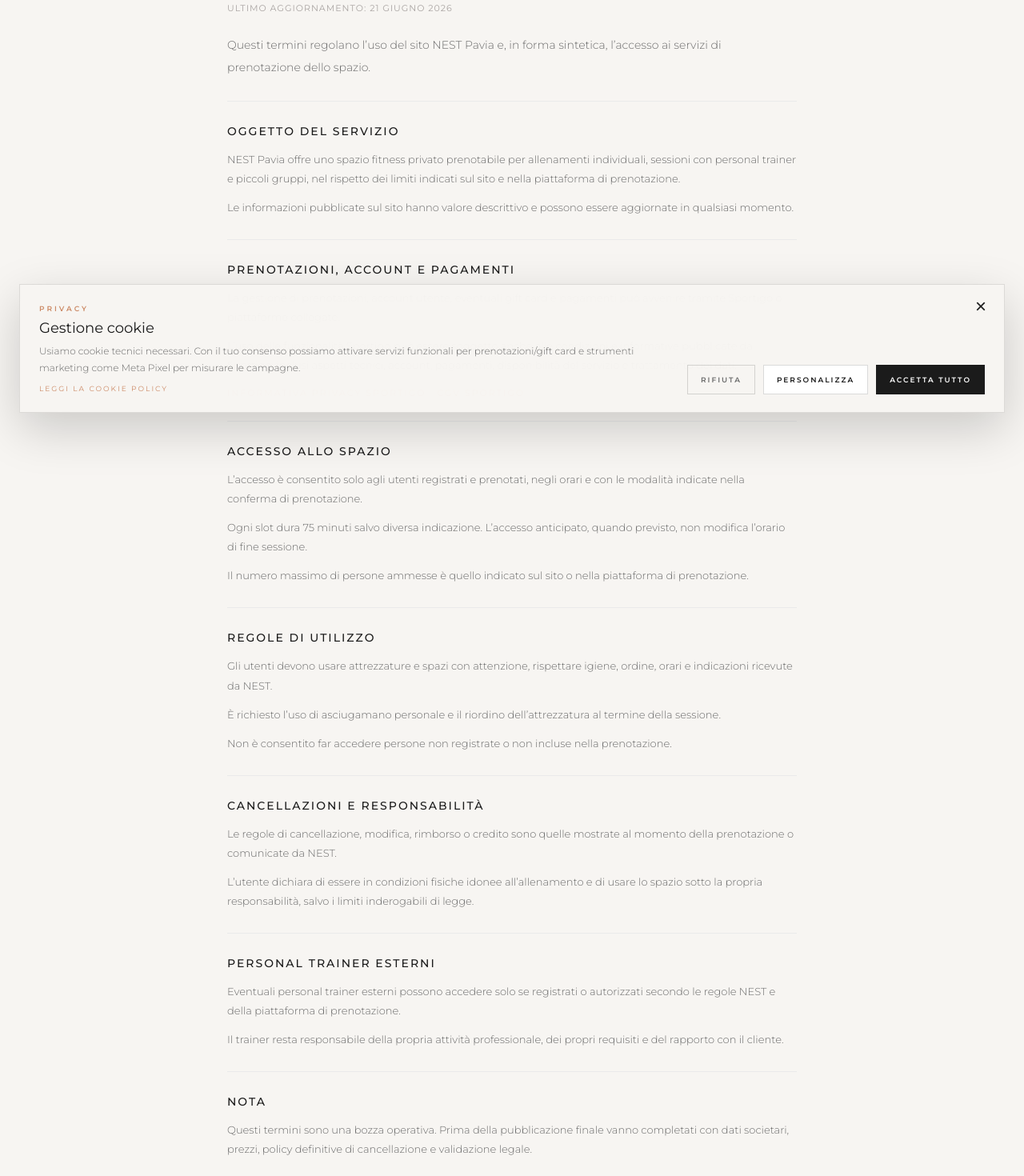
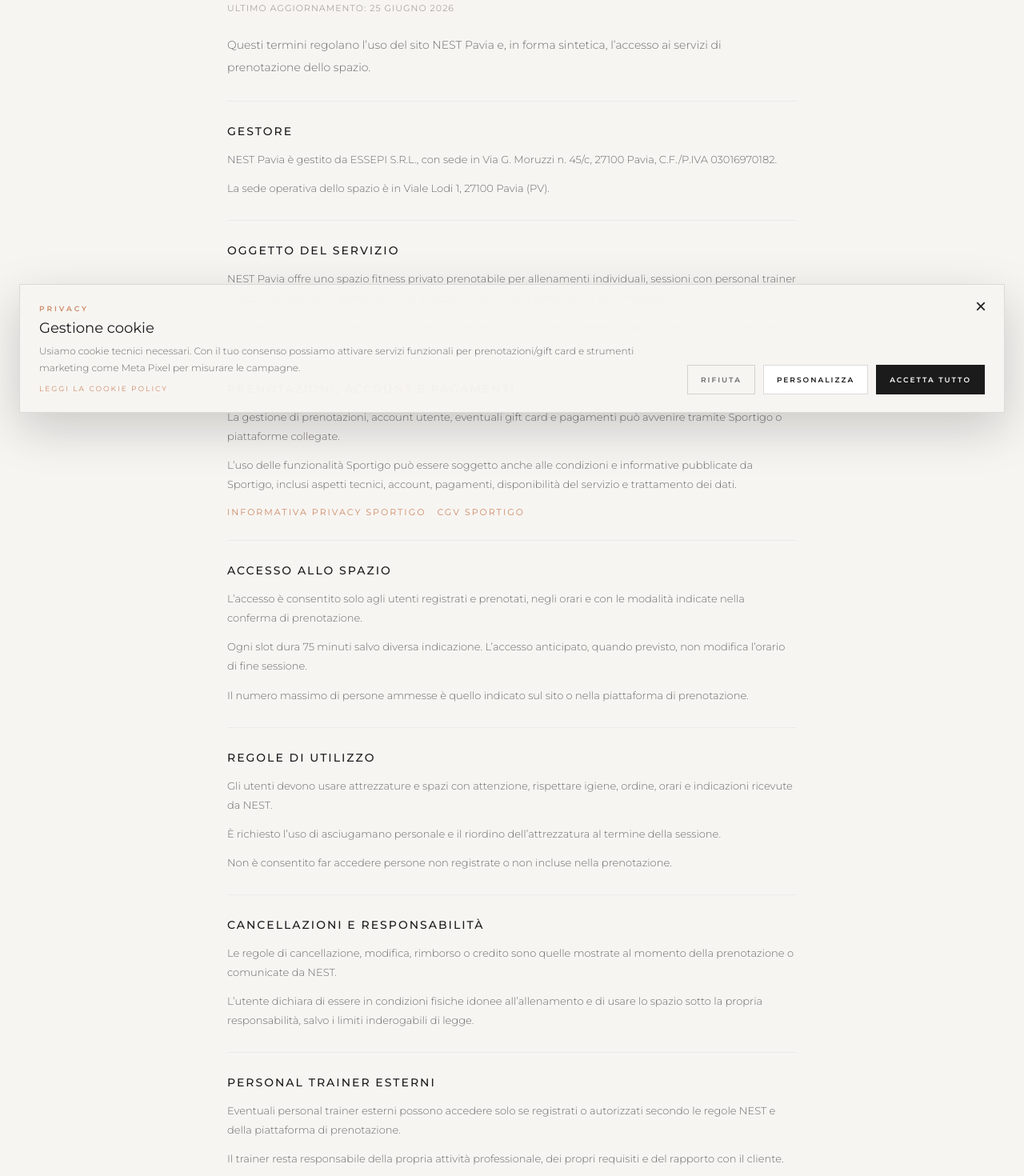
Before and after one commit to jarvisbotpot/nest-website, a Next.js app: page /terms in a window 1280 px wide. Shown: the part 260-1730 px from the top of the page at 80% size. Built offline with nearby package versions, Linux system fonts and the light colour scheme; no server answers.

Commit message:
Add company legal details

```diff
--- a/app/legal-page.js
+++ b/app/legal-page.js
@@ -6,6 +6,9 @@
 const SPORTIGO_TERMS_URL =
   'https://cdn.prod.website-files.com/6026a3b1f0c5d55691a55af1/65df1bea3a88d0237801aaae_CONDITIONS%20GE%CC%81NE%CC%81RALES%20DE%20VENTE.pdf';
 const META_PRIVACY_URL = 'https://www.facebook.com/privacy/policy/';
+const COMPANY_LEGAL_NAME = 'ESSEPI S.R.L.';
+const COMPANY_LEGAL_ADDRESS = 'Via G. Moruzzi n. 45/c, 27100 Pavia';
+const COMPANY_TAX_ID = 'C.F./P.IVA 03016970182';
 
 function extractHtml(source, startMarker, endMarker) {
   const start = source.indexOf(startMarker);
@@ -29,14 +32,14 @@
 const pages = {
   privacy: {
     title: 'Privacy Policy',
-    updatedAt: '21 giugno 2026',
+    updatedAt: '25 giugno 2026',
     intro:
       'Questa informativa descrive in modo sintetico come NEST Pavia tratta i dati personali raccolti tramite il sito e i servizi digitali collegati.',
     sections: [
       {
         title: 'Titolare del trattamento',
         body: [
-          'Il titolare del trattamento sarà indicato nella versione definitiva con ragione sociale, sede, P.IVA e recapiti ufficiali di NEST Pavia.',
+          `Il titolare del trattamento è ${COMPANY_LEGAL_NAME}, con sede in ${COMPANY_LEGAL_ADDRESS}, ${COMPANY_TAX_ID}.`,
           'Per richieste privacy e informazioni puoi usare il contatto email indicato sul sito: info@nest-pavia.it.',
         ],
       },
@@ -72,21 +75,21 @@
       {
         title: 'Nota',
         body: [
-          'Questa pagina è una bozza operativa e deve essere verificata con dati societari definitivi e consulente legale prima della pubblicazione finale.',
+          'Questa pagina deve essere verificata con un consulente legale prima della pubblicazione finale.',
         ],
       },
     ],
   },
   cookie: {
     title: 'Cookie Policy',
-    updatedAt: '21 giugno 2026',
+    updatedAt: '25 giugno 2026',
     intro:
       'Questa Cookie Policy descrive l’uso di cookie, local storage, pixel e tecnologie simili sul sito NEST Pavia e nei servizi integrati.',
     sections: [
       {
         title: 'Titolare e contatti',
         body: [
-          'Il sito è riferito a NEST Pavia, spazio fitness privato con sede operativa in Viale Lodi 1, 27100 Pavia (PV).',
+          `Il sito è riferito a NEST Pavia, spazio fitness privato con sede operativa in Viale Lodi 1, 27100 Pavia (PV). Il titolare è ${COMPANY_LEGAL_NAME}, con sede in ${COMPANY_LEGAL_ADDRESS}, ${COMPANY_TAX_ID}.`,
           'Per richieste relative a cookie, consenso e strumenti di tracciamento puoi scrivere a info@nest-pavia.it.',
         ],
       },
@@ -153,10 +156,17 @@
   },
   terms: {
     title: 'Termini e Condizioni',
-    updatedAt: '21 giugno 2026',
+    updatedAt: '25 giugno 2026',
     intro:
       'Questi termini regolano l’uso del sito NEST Pavia e, in forma sintetica, l’accesso ai servizi di prenotazione dello spazio.',
     sections: [
+      {
+        title: 'Gestore',
+        body: [
+          `NEST Pavia è gestito da ${COMPANY_LEGAL_NAME}, con sede in ${COMPANY_LEGAL_ADDRESS}, ${COMPANY_TAX_ID}.`,
+          'La sede operativa dello spazio è in Viale Lodi 1, 27100 Pavia (PV).',
+        ],
+      },
       {
         title: 'Oggetto del servizio',
         body: [
@@ -208,7 +218,7 @@
       {
         title: 'Nota',
         body: [
-          'Questi termini sono una bozza operativa. Prima della pubblicazione finale vanno completati con dati societari, prezzi, policy definitive di cancellazione e validazione legale.',
+          'Questi termini devono essere verificati con un consulente legale prima della pubblicazione finale.',
         ],
       },
     ],
--- a/app/seo/structured-data.js
+++ b/app/seo/structured-data.js
@@ -5,6 +5,9 @@
   '@type': 'HealthClub',
   '@id': `${siteUrl}/#nest-pavia`,
   name: 'NEST Pavia',
+  legalName: 'ESSEPI S.R.L.',
+  taxID: '03016970182',
+  vatID: 'IT03016970182',
   url: siteUrl,
   image: `${siteUrl}/assets/images/hero-gym.jpg`,
   description:
--- a/content/home.html
+++ b/content/home.html
@@ -526,6 +526,7 @@
       <div class="contatti-detail reveal reveal-delay-2"><span class="contatti-label">Indirizzo</span><span class="contatti-value">Viale Lodi 1<br>27100 Pavia (PV)</span></div>
       <div class="contatti-detail reveal reveal-delay-3"><span class="contatti-label">Orari</span><span class="contatti-value">7 giorni su 7 &middot; 05:00 &ndash; 24:00</span></div>
       <div class="contatti-detail reveal reveal-delay-4"><span class="contatti-label">Email</span><span class="contatti-value">info@nest-pavia.it</span></div>
+      <div class="contatti-detail reveal reveal-delay-4"><span class="contatti-label">Societ&agrave;</span><span class="contatti-value">ESSEPI S.R.L.<br>Via G. Moruzzi n. 45/c<br>27100 Pavia<br>C.F./P.IVA 03016970182</span></div>
       <div class="contatti-social reveal">
         <a href="https://www.instagram.com/nest.pavia/" target="_blank" rel="noopener" aria-label="Instagram">
           <svg width="18" height="18" viewBox="0 0 24 24" fill="none" stroke="currentColor" stroke-width="1.5" stroke-linecap="round" stroke-linejoin="round"><rect x="2" y="2" width="20" height="20" rx="5"/><circle cx="12" cy="12" r="4"/><circle cx="17.5" cy="6.5" r="0.5" fill="currentColor"/></svg>
@@ -587,6 +588,7 @@
       <p>Viale Lodi 1 &mdash; 27100 Pavia (PV)</p>
       <p>7 giorni su 7 &middot; 05:00 &ndash; 24:00</p>
       <a href="mailto:info@nest-pavia.it">info@nest-pavia.it</a>
+      <p class="footer-company">ESSEPI S.R.L.<br>Via G. Moruzzi n. 45/c &mdash; 27100 Pavia<br>C.F./P.IVA 03016970182</p>
       <div class="footer-social">
         <a href="https://www.instagram.com/nest.pavia/" target="_blank" rel="noopener" aria-label="Instagram">
           <svg width="14" height="14" viewBox="0 0 24 24" fill="none" stroke="currentColor" stroke-width="1.5" stroke-linecap="round" stroke-linejoin="round"><rect x="2" y="2" width="20" height="20" rx="5"/><circle cx="12" cy="12" r="4"/><circle cx="17.5" cy="6.5" r="0.5" fill="currentColor"/></svg>
@@ -596,7 +598,7 @@
     </div>
   </div>
   <div class="footer-bottom">
-    <span class="footer-legal">&copy; 2026 NEST Pavia</span>
+    <span class="footer-legal">&copy; 2026 NEST Pavia &middot; ESSEPI S.R.L. &middot; C.F./P.IVA 03016970182</span>
     <div class="footer-legal-links">
       <a href="/privacy/">Privacy Policy</a>
       <a href="/cookie/">Cookie Policy</a>
--- a/public/assets/css/styles.css
+++ b/public/assets/css/styles.css
@@ -370,6 +370,7 @@
 .footer-contacts-title{font-family:var(--sans);font-size:9px;font-weight:600;letter-spacing:3px;text-transform:uppercase;color:rgba(255,255,255,0.3);margin-bottom:12px;display:block}
 .footer-contacts a,.footer-contacts p{font-family:var(--sans);font-size:12px;font-weight:300;color:rgba(255,255,255,0.5);text-decoration:none;display:block;margin-bottom:6px;line-height:1.6;transition:color 0.3s}
 .footer-contacts a:hover{color:var(--accent)}
+.footer-company{margin-top:16px;color:rgba(255,255,255,0.34)!important}
 .footer-social{display:flex;gap:20px;margin-top:8px}
 .footer-social a{font-family:var(--sans);font-size:9px;letter-spacing:2px;text-transform:uppercase;color:rgba(255,255,255,0.4);text-decoration:none;display:flex;align-items:center;gap:6px;transition:color 0.3s}
 .footer-social a:hover{color:var(--accent)}
```
